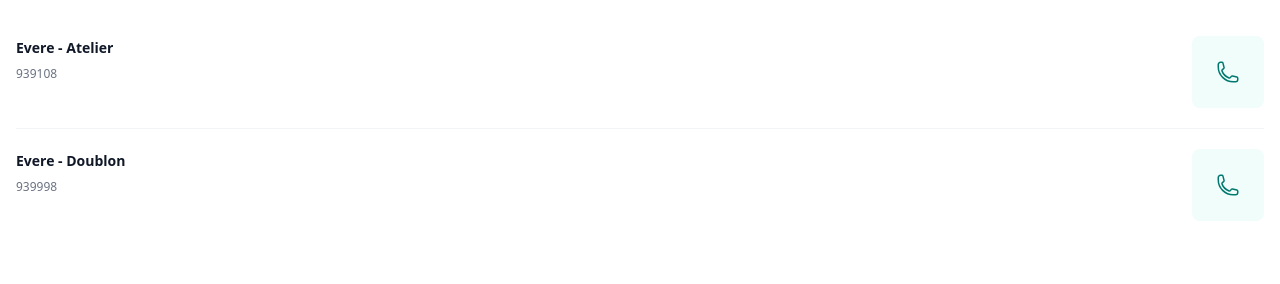
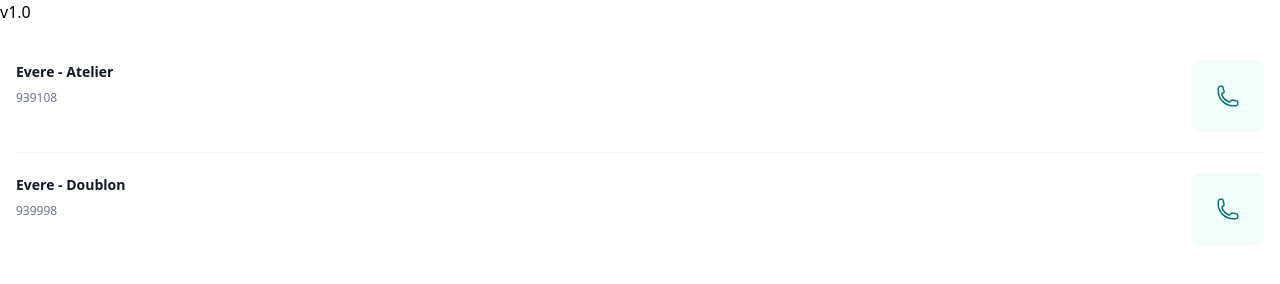
Before and after one commit to nicolasbeusen/WebexQueueDirectory, a plain HTML site: page index.html in a window 1280 px wide. Drawn offline with nearby package versions, Linux system fonts and the light colour scheme.

Commit message:
Update index.html

```diff
--- a/index.html
+++ b/index.html
@@ -6,6 +6,7 @@
     <script src="https://cdn.jsdelivr.net/npm/@tailwindcss/browser@4"></script>
   </head>
   <body>
+    <h3>v1.0</h3>
     <div class="py-4 px-4">
         <ul role="list" class="divide-y divide-gray-100">
             <li class="flex justify-between gap-x-6 py-5">
```
